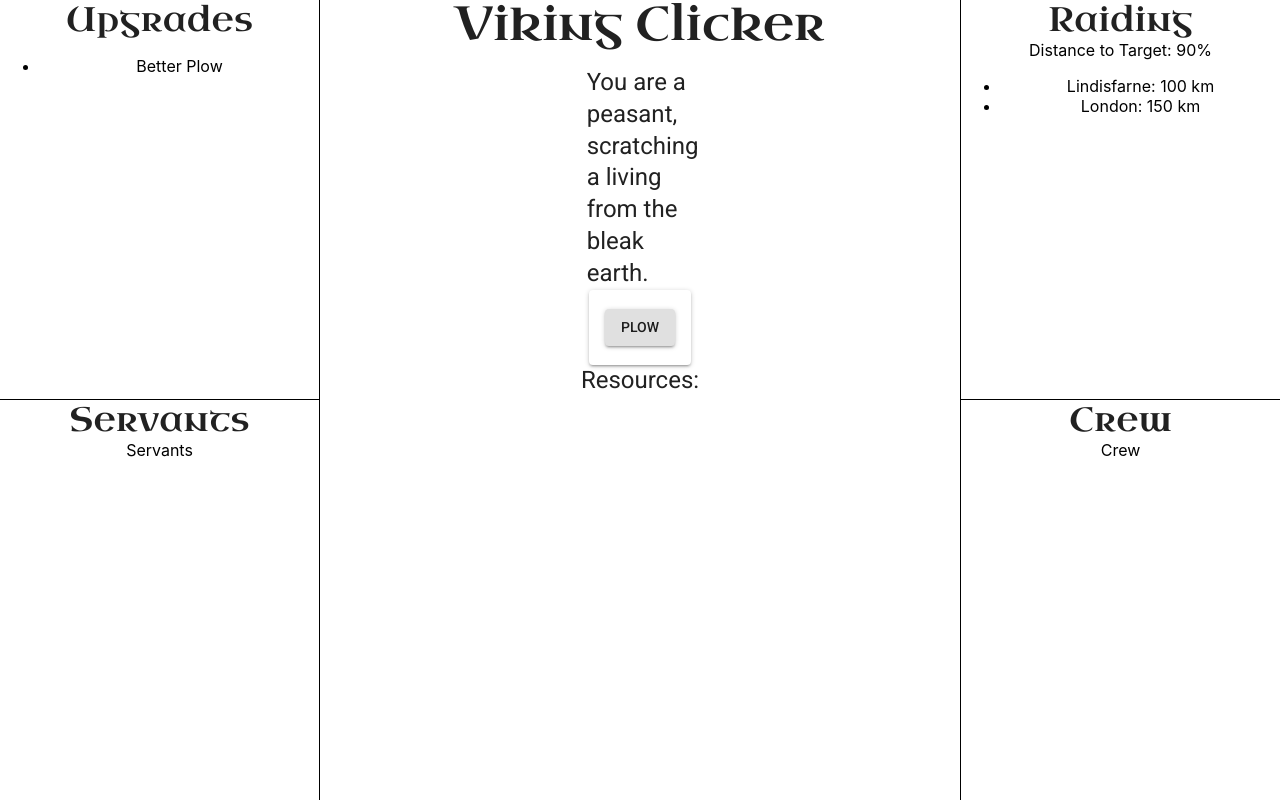
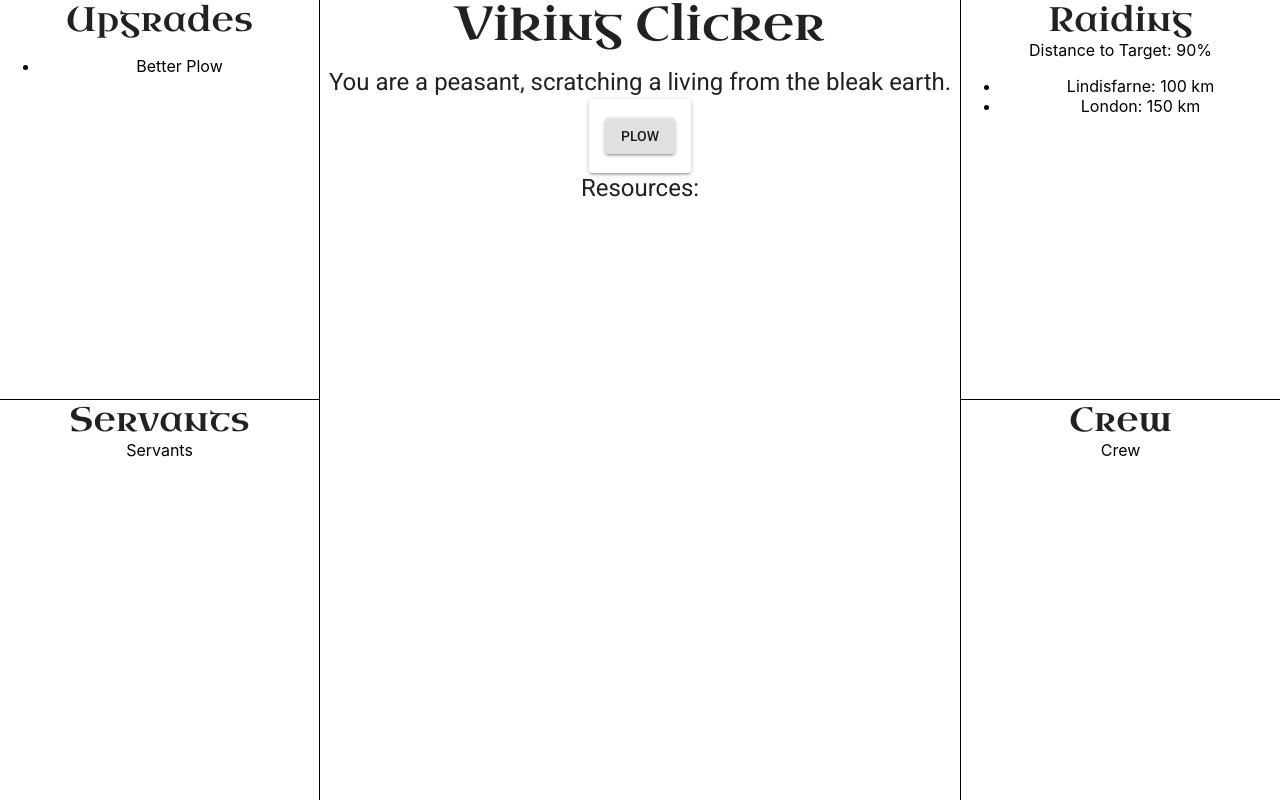
Before and after one commit to DylanSp/viking-clicker, a React (Create React App) app: page / in a window 1280 px wide. Built offline with nearby package versions, Linux system fonts and the light colour scheme.

Commit message:
Modify MainPanel to no longer use Material UI Grid

```diff
--- a/src/components/MainPanel.tsx
+++ b/src/components/MainPanel.tsx
@@ -14,30 +14,8 @@ export interface MainPanelProps {
 
 export const MainPanel: FunctionComponent<MainPanelProps> = (props) => {
     return (
-        <Grid container={true} direction="column" alignItems="center">
-            <Grid item={true} xs={12}>
-                <Typography variant="h3" gutterBottom={true}>
-                    Viking Clicker
-                </Typography>
-            </Grid>
-            <Grid item={true} xs={2}>
-                <StatusDescription />
-            </Grid>
-            <Grid item={true} xs={6}>
-                <Actions handlePlow={props.handlePlow} />
-            </Grid>
-            <Grid item={true} xs={3}>
-                <ResourceDisplay resources={props.resources} />
-            </Grid>
-        </Grid>
-    );
-
-    /*
-    return (
         <div
             style={{
-                display: "flex",
-                flexDirection: "column",
                 textAlign: "center",
                 height: "100vh"
             }}
@@ -50,5 +28,4 @@ export const MainPanel: FunctionComponent<MainPanelProps> = (props) => {
             <ResourceDisplay resources={props.resources} />
         </div>
     );
-    */
 };
```
